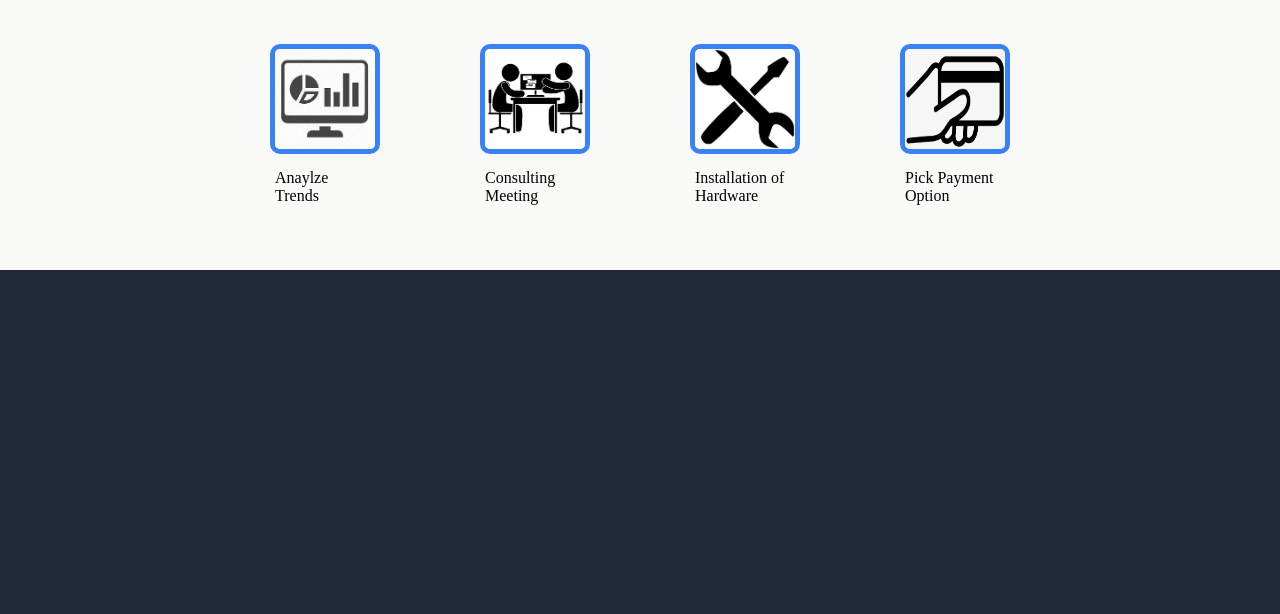
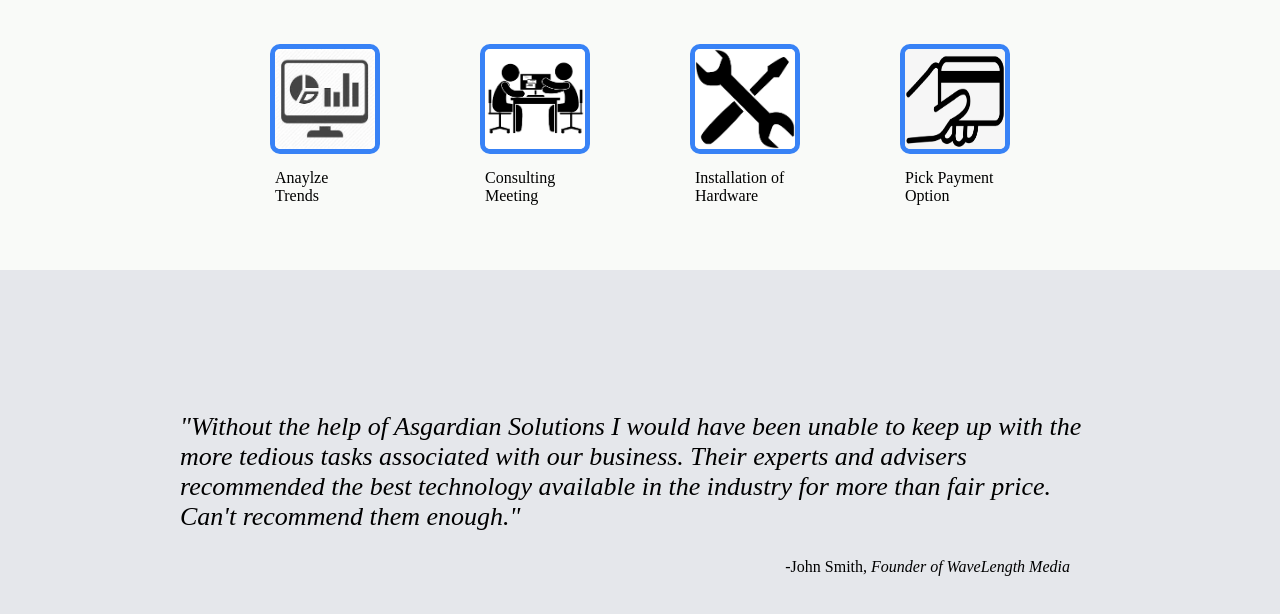
Before and after one commit to dkavla/Landing-Page, a plain HTML site: page index.html in a window 1280 px wide. Shown: the part 775-1389 px from the top of the page. Before the commit the page ends 1045 px from the top, so only its background shows below. Drawn offline with Linux system fonts and the light colour scheme.

Commit message:
Create section 3 layout

```diff
--- a/index.html
+++ b/index.html
@@ -66,5 +66,19 @@
                 </div>
             </div>
         </div>
+
+        <!-- Section 3 -->
+        <div class="section-3">
+            <figure class="quote">
+                <blockquote>
+                    "Without the help of Asgardian Solutions I would have been unable
+                    to keep up with the more tedious tasks associated with our business.
+                    Their experts and advisers recommended the best technology available
+                    in the industry for more than fair price. Can't recommend them enough."
+                </blockquote>
+                <figcaption>-John Smith, <cite>Founder of WaveLength Media </cite></figcaption>
+            </figure>
+
+        </div>
     </body>
 </html>
```
